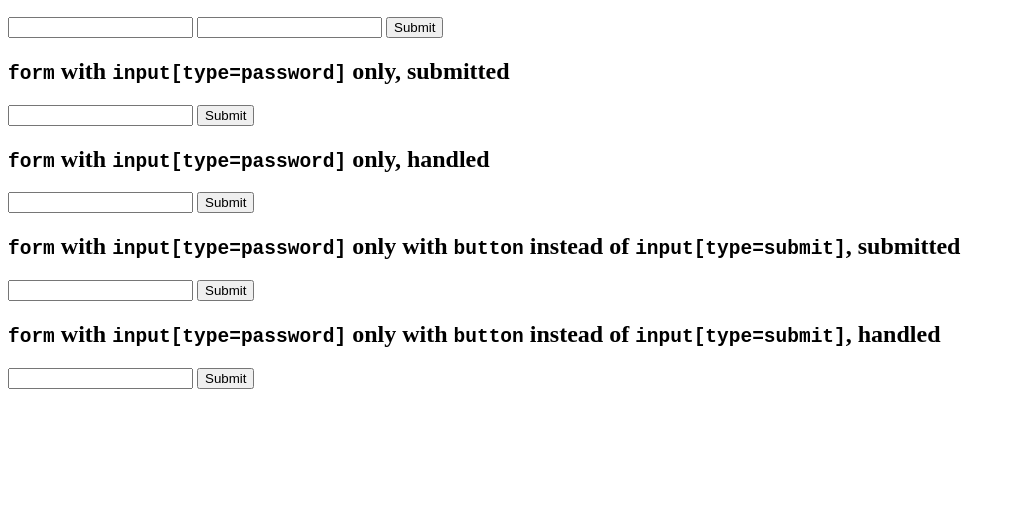
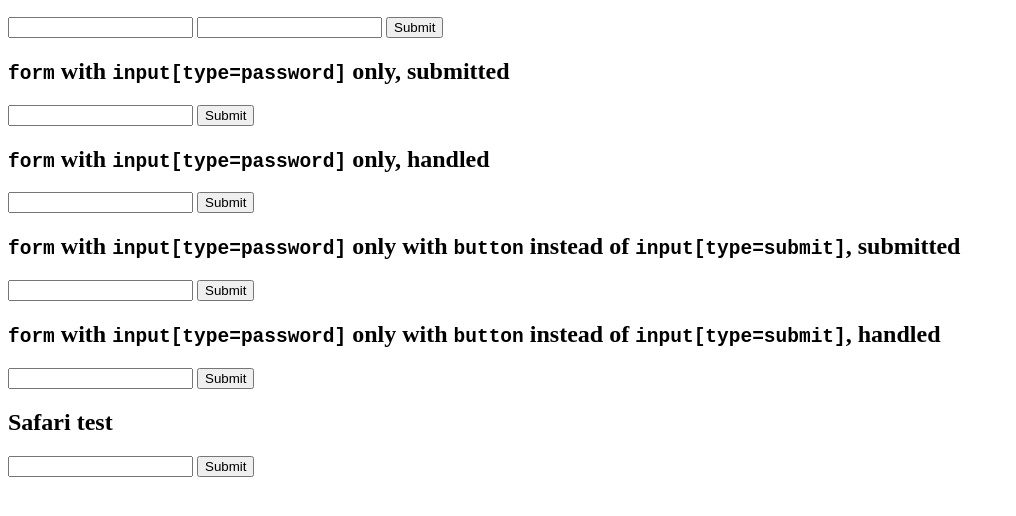
Before and after one commit to TomasHubelbauer/web-remember-credentials, a plain HTML site: page index.html in a window 1280 px wide. Shown: the part 110-626 px from the top of the page, without its empty margins (0-1016 px from the left). Drawn offline with Linux system fonts and the light colour scheme.

Commit message:
Add  a test for Safari

```diff
--- a/index.html
+++ b/index.html
@@ -33,5 +33,10 @@
       <input type="password" />
       <button>Submit</button>
     </form>
+    <h2>Safari test</h2>
+    <form class="authForm" autocomplete="on">
+      <input type="password" autocomplete="current-password" />
+      <button>Submit</button>
+    </form>
   </body>
 </html>
```
